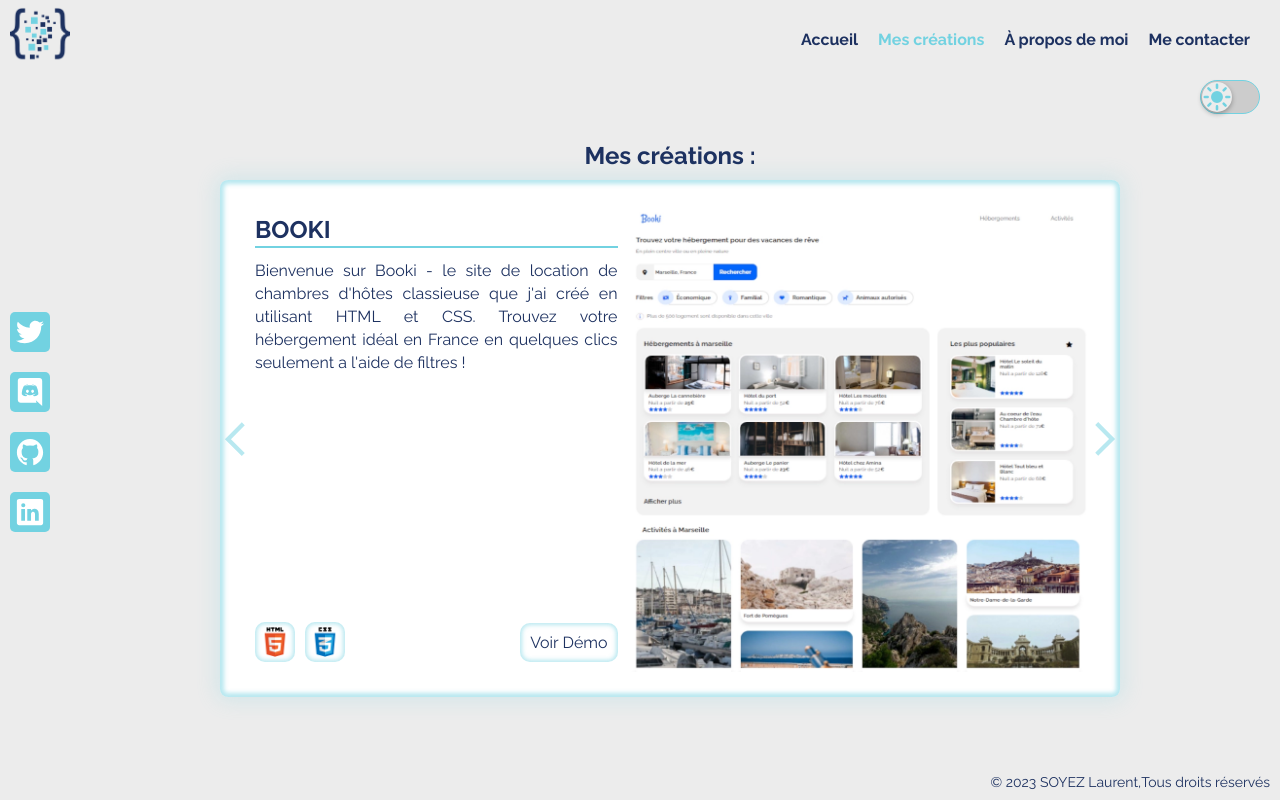
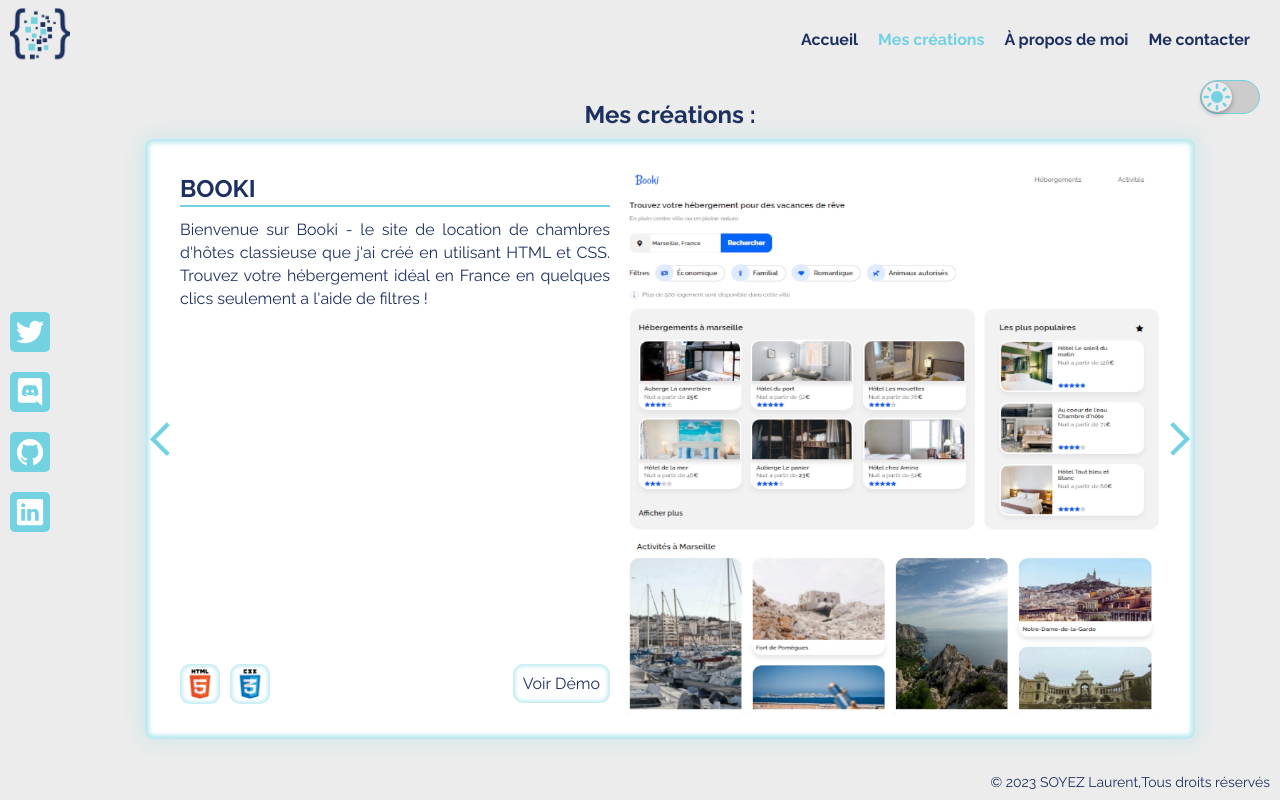
Before and after one commit to iLoLow/portfolio, a React (Vite) app: page /projects in a window 1280 px wide. Built offline with nearby package versions, Linux system fonts and the light colour scheme.

Commit message:
modif hover + taille slider agrandi

```diff
--- a/src/Styles/Slider.css
+++ b/src/Styles/Slider.css
@@ -6,7 +6,7 @@
   border-radius: 8px;
   box-shadow: inset 0 0 4px 4px rgba(114, 210, 225, 0.5), 0 0 20px 4px rgba(114, 210, 225, 0.2);
   width: 100%;
-  max-width: 900px;
+  max-width: 1050px;
   animation: openSlider 1.5s forwards;
 }
 .sliderContainer {
@@ -51,13 +51,13 @@
 
 .sliderBtnLeft,
 .sliderBtnRight {
-  opacity: 0.5;
+  opacity: 1;
   transition: opacity 250ms;
 }
 
 .sliderBtnLeft:hover,
 .sliderBtnRight:hover {
-  opacity: 1;
+  opacity: 0.5;
 }
 
 @media screen and (max-width: 650px) {
```
